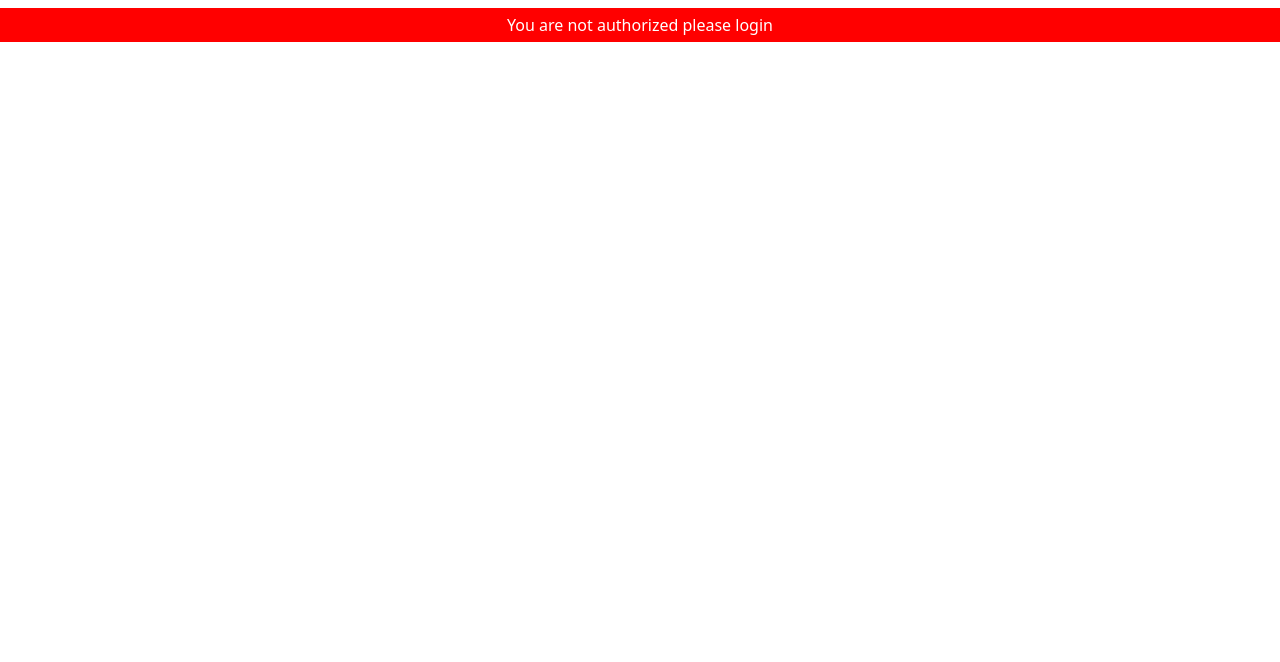
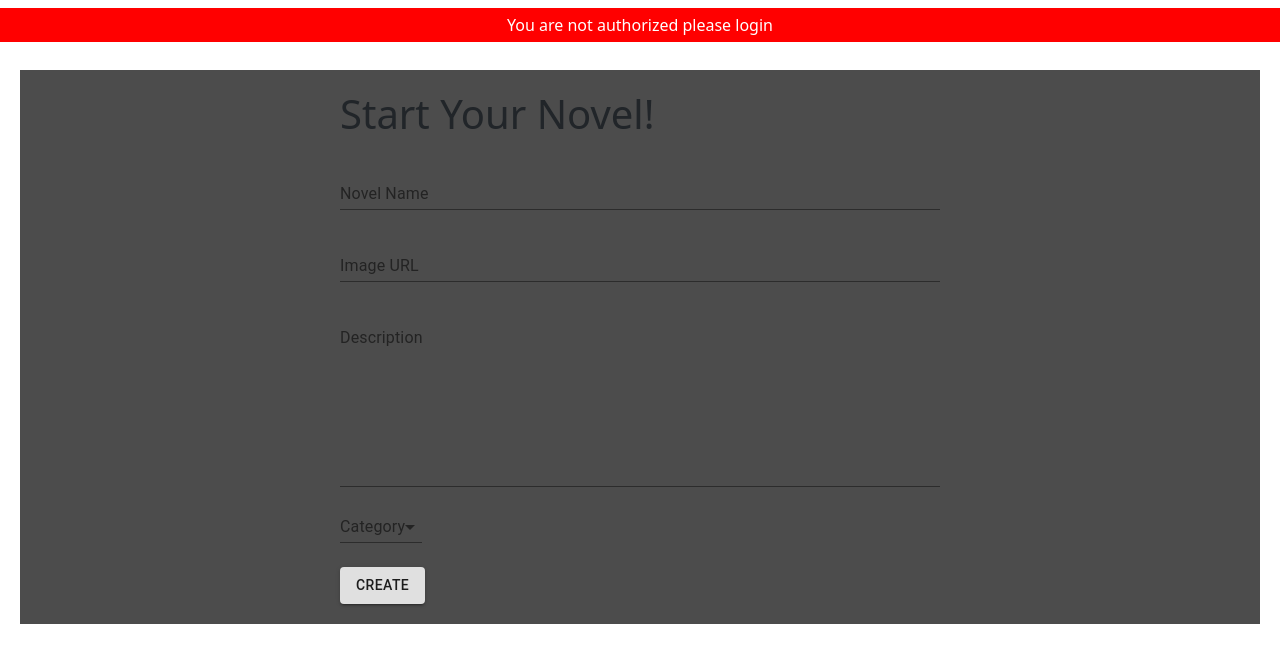
Before and after one commit to Ayman-Yahia/Readers-Cave, a React (Create React App) app in the folder readers/: page /novel/new in a window 1280 px wide. Shown: the top 662 px of the page. Built offline with nearby package versions, Linux system fonts and the light colour scheme; no server answers; sample sign-in values are in the browser's storage.

Commit message:
pushing some tweaks

```diff
--- a/readers/src/App.js
+++ b/readers/src/App.js
@@ -11,6 +11,7 @@ import CategoryPage from "./views/CategoryPage";
 import ContactPage from "./views/ContactPage";
 import CategoriesPage from "./views/CategoriesPage";
 import ChapterPage from "./views/ChapterPage";
+import NForm from "./components/NForm";
 
 //Routing :
 import PrivateRoute from "./components/routing/PrivateRoute";
@@ -31,6 +32,7 @@ const  App =()=> {
         <PrivateRoute exact path ="/chat" default component = {LiveChat}/>
         <PrivateRoute exact path="/contact" component={ContactPage}/>
         <PrivateRoute exact path="/novel/:id" component={Novel}/>
+        <PrivateRoute exact path="/novel/new" component={NForm}/>
         <PrivateRoute exact path="/categories" component={CategoriesPage}/>
         <PrivateRoute exact path="/category/:id/" component={CategoryPage}/>
         <PrivateRoute exact path="/chapters/:id/" component={ChapterPage}/>
--- a/readers/src/components/Header.js
+++ b/readers/src/components/Header.js
@@ -29,7 +29,7 @@ const Header = () => {
                 <NavLink to="/" activeStyle>
                     Home
                 </NavLink>
-				<NavLink to="/" activeStyle>
+				<NavLink to="/novel/new" activeStyle>
                     Write
                 </NavLink>
 				<NavLink to="/categories" activeStyle>
--- /dev/null
+++ b/readers/src/components/NForm.js
@@ -0,0 +1,65 @@
+import React,{useState,useStyles} from "react";
+import FormControl from '@material-ui/core/FormControl';
+import Select from '@material-ui/core/Select';
+import {
+
+  InputLabel,
+  Input,
+  Button,
+} from "@material-ui/core";
+
+const NForm = () => {
+	return (
+		<div
+        style={{
+          display: "flex",
+          justifyContent: "center",
+          margin: 20,
+          padding: 20,
+		  backgroundColor: "#4c4c4c"
+        }}
+      >
+        <form style={{ width: "50%" }}>
+          <h1>Start Your Novel!</h1>
+
+          <FormControl margin="normal" fullWidth>
+            <InputLabel htmlFor="novelName">Novel Name</InputLabel>
+            <Input id="novelName" type="text" />
+          </FormControl>
+
+          <FormControl margin="normal" fullWidth>
+            <InputLabel htmlFor="desc">Image URL</InputLabel>
+            <Input id="desc" type="desc" />
+          </FormControl>
+
+          <FormControl margin="normal" fullWidth>
+            <InputLabel htmlFor="image">Description</InputLabel>
+            <Input id="image" multiline rows={8} />
+          </FormControl>
+        <FormControl >
+        <InputLabel htmlFor="age-native-simple">Category</InputLabel>
+        <Select
+          native
+          inputProps={{
+            name: 'category',
+          }}
+        >
+          <option aria-label="None" value="" />
+          <option value={10}>Drama</option>
+          <option value={20}>Tragedy</option>
+          <option value={30}>Poetry</option>
+          <option value={40}>Crime</option>
+        </Select>
+        </FormControl>
+        <div ><br></br>
+          <Button className="orange" variant="contained" size="medium">
+              Create
+          </Button>
+        </div>
+
+        </form>
+      </div>
+	)
+}
+
+export default NForm
```
